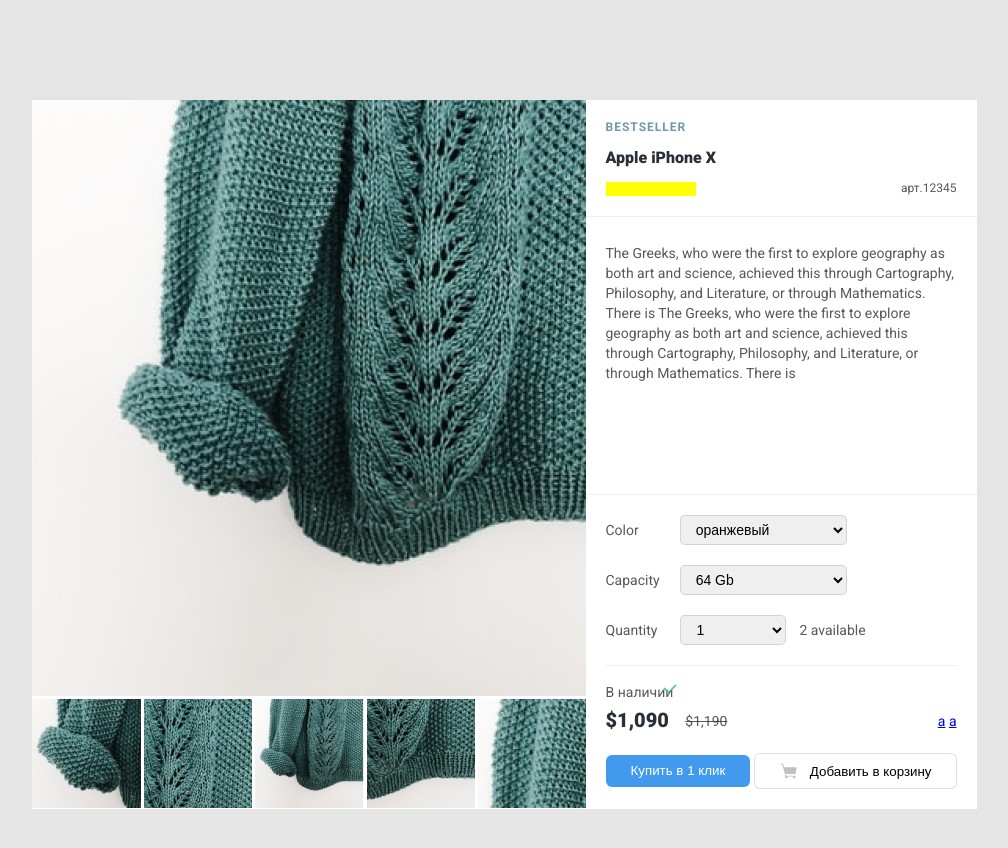
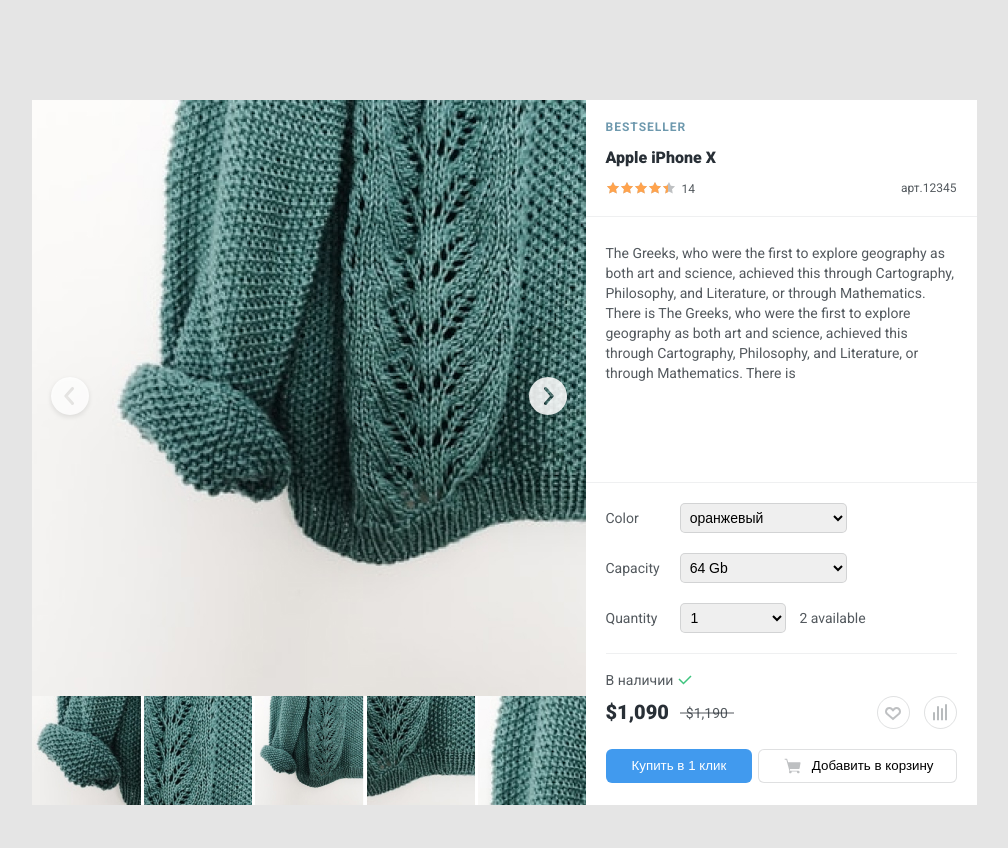
Before and after one commit to raha-frontend/bestseller, a plain HTML site: page index.html in a window 1280 px wide. Shown: the whole page, without its empty margins (136-1144 px from the left). Drawn offline with Linux system fonts and the light colour scheme.

Commit message:
Dekctop layout

```diff
--- /dev/null
+++ b/css/media.css
@@ -0,0 +1 @@
+@media (max-width: 574px)
--- a/css/style.css
+++ b/css/style.css
@@ -1,3 +1,5 @@
+@import url('media.css');
+
 * {
 	margin: 0;
 	padding: 0;
@@ -16,6 +18,7 @@ body {
 	font-family: 'Roboto', sans-serif;
 	font-size: 14px;
 }
+
 button {
 	line-height: 20px;
 	text-align: center;
@@ -23,10 +26,44 @@ button {
 	border-radius: 6px;
 }
 
+button:hover {
+	transition: all 0.3s linear;
+}
+
 .wrapper {
 	background-color: #fff;
 	display: flex;
 	justify-content: space-between;
+}
+
+.main-img {
+	position: relative;
+}
+
+.slider-btn {
+	position: absolute;
+	background-image: url(../images/subtract.svg);
+	background-color: transparent;
+	background-repeat: no-repeat;
+	border: none;
+	width: 46px;
+	height: 46px;
+	top: 50%;
+	transform: translateY(-50%);
+	z-index: 1;
+}
+
+.slider-previous {
+	left: 15px;
+	transform: translateY(-50%) scaleX(-1);
+}
+
+.slider-next {
+	right: 15px;
+}
+
+.main-picture {
+	display: block;
 }
 
 .mini-items {
@@ -63,9 +100,28 @@ button {
 }
 
 .rating {
-	width: 90px;
-	height: 14px;
-	background-color: yellow;
+	display: flex;
+	align-items: center;
+	width: 91px;
+}
+
+.rating__stars {
+	width: 70px;
+	height: 15px;
+	background-image: url(../images/star-grey.svg);
+	background-repeat: repeat-x;
+	margin-right: 6px;
+}
+
+.rating__stars-fill {
+	height: 15px;
+	background-image: url(../images/star.svg);
+	background-repeat: repeat-x;
+}
+
+.rating-count {
+	font-size: 12px;
+	color: var(--text-color);
 }
 
 .art {
@@ -75,7 +131,7 @@ button {
 }
 
 .text {
-	padding: 26px 20px 111px 20px;
+	padding: 26px 20px 99px 20px;
 	border-bottom: var(--border-bottom-style);
 	line-height: 20px;
 	color: var(--text-color);
@@ -108,7 +164,7 @@ select {
 	height: 30px;
 	border: 1px solid rgba(40, 47, 54, 0.15);
 	border-radius: 5px;
-	padding: 5px 0 5px 11px;
+	padding: 5px 0 5px 5px;
 	font-size: 14px;
 }
 
@@ -131,9 +187,9 @@ select {
 }
 
 .in-stock {
+	display: block;
 	position: relative;
 	color: var(--text-color);
-	padding-right: 4px;
 }
 
 .in-stock::after {
@@ -142,7 +198,9 @@ select {
 	width: 14px;
 	height: 10px;
 	background-image: url(../images/check-icon.svg);
-	right: 0;
+	left: 72px;
+	top: 50%;
+	transform: translateY(-50%);
 }
 
 .bue-info {
@@ -162,14 +220,49 @@ select {
 	font-size: 20px;
 	line-height: 25px;
 	color: #282F36;
-	margin-right: 11px;
+	margin-right: 17px;
 }
 
 .old-price {
-	min-width: 53px;
+	position: relative;
 	color: var(--text-color);
 	text-align: center;
-	text-decoration: line-through;
+}
+
+.old-price::after {
+	content: "";
+	position: absolute;
+	background-color: var(--text-color);
+	height: 1px;
+	left: -6px;
+	right: -6px;
+	top: 50%;
+	transform: translateY(-50%);
+}
+
+.info-btn {
+	display: flex;
+}
+
+.info-btn button {
+	display: block;
+	width: 33px;
+	height: 33px;
+	border: none;
+	background-color: transparent;
+}
+
+.info-btn button:hover {
+	transform: scale(1.1);
+}
+
+.like-btn {
+	background-image: url(../images/like.svg);
+}
+
+.schedule-btn {
+	background-image: url(../images/schedule.svg);
+	margin-left: 14px;
 }
 
 .order-btn {
@@ -185,10 +278,11 @@ select {
 	color: #fff;
 	padding: 6px 25px;
 	border: none;
+	border: 1px solid transparent;
 }
 
 .bue-click:hover {
-	border: 1px solid rgba(40, 47, 54, 0.15);
+	border-color: rgba(40, 47, 54, 0.15);
 	background-color: #fff;
 	color: #282F36;
 }
@@ -196,13 +290,14 @@ select {
 .add-click {
 	position: relative;
 	display: block;
+
 	border: 1px solid rgba(40, 47, 54, 0.15);
 	background-color: #fff;
-	padding: 8px 24px 6px 55px;
+	padding: 6px 22px 6px 53px;
 }
 
 .add-click:hover {
-	background: #419AEE;
+	background-color: #419AEE;
 	color: #fff;
 }
 
--- a/index.html
+++ b/index.html
@@ -12,7 +12,10 @@
 	<div class="wrapper">
 		<div class="slider">
 			<div class="main-img">
-				<img src="./images/slider-item1.jpg" alt="">
+				<img src="./images/slider-item1.jpg" alt="" class="main-picture">
+				<button class="slider-next slider-btn"></button>
+				<button class="slider-previous slider-btn"></button>
+			</div>
 			<div class="mini-items">
 				<img src="./images/mini-item1.jpg" alt="slider-img1">
 				<img src="./images/mini-item2.jpg" alt="slider-img2">
@@ -21,14 +24,18 @@
 				<img src="./images/mini-item5.jpg" alt="slider-img5">
 			</div>
 		</div>
-		</div>
 
 		<div class="descrip">
 			<div class="header">
 				<h2 class="head-subtitle">Bestseller</h2>
 				<h1 class="head-title">Apple iPhone X</h1>
 				<div class="head-info">
-					<div class="rating"></div>
+					<div class="rating">
+						<div class="rating__stars">
+							<div class="rating__stars-fill" style="width: 89.5%"></div>
+						</div>
+						<span class="rating-count">14</span>
+					</div>
 					<div class="art">арт.12345</div>
 				</div>
 			</div>
@@ -73,9 +80,9 @@
 							<div class="new-price">$1,090</div>
 							<div class="old-price">$1,190</div>
 						</div>
-						<div class="links-block">
-							<a href="#" class="like links">a</a>
-							<a href="#" class="vector links">a</a>
+						<div class="info-btn">
+							<button class="like-btn"></button>
+							<button class="schedule-btn"></button>
 						</div>
 					</div>
 				<div class="order-btn">
@@ -86,5 +93,7 @@
 
 		</div>
 	</div>
+
+	<script src="./js/script.js"></script>
 </body>
 </html>
--- /dev/null
+++ b/js/script.js
@@ -0,0 +1,6 @@
+const previousBtn = document.querySelector('.slider-previous');
+const nextBtn = document.querySelector('.slider-next');
+
+previousBtn.addEventListener('click', function() {
+
+})
```
Also changed, not shown: images/star-grey.svg (added), images/star.svg (added), images/subtract.svg (added), 2 other files. Lines whose indentation alone changed are shown as unchanged.
